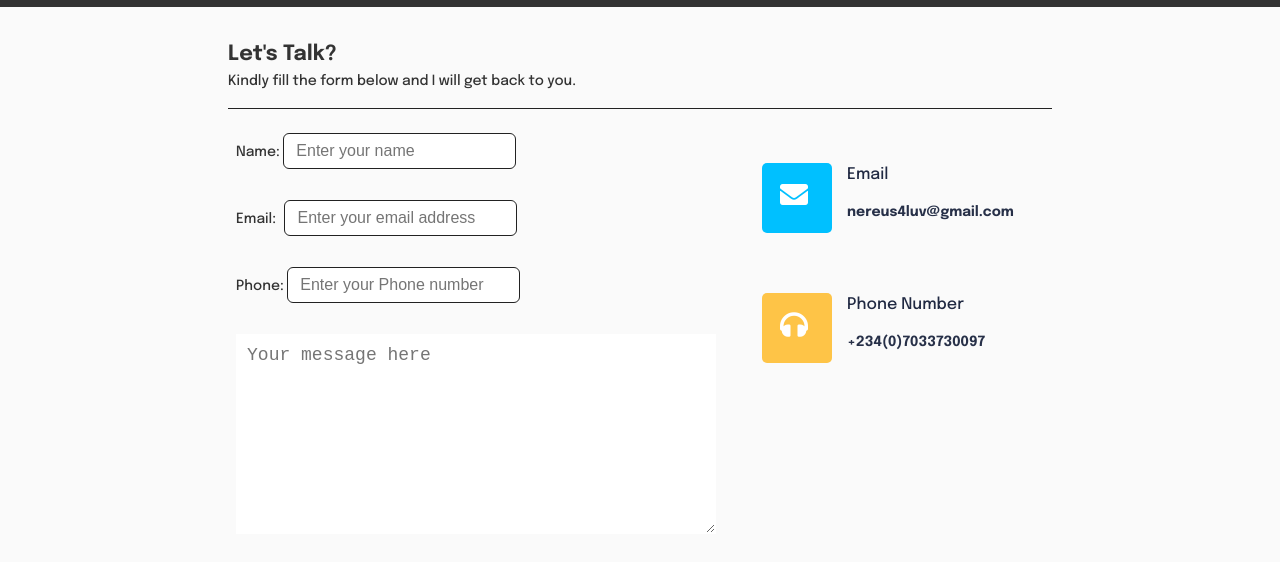
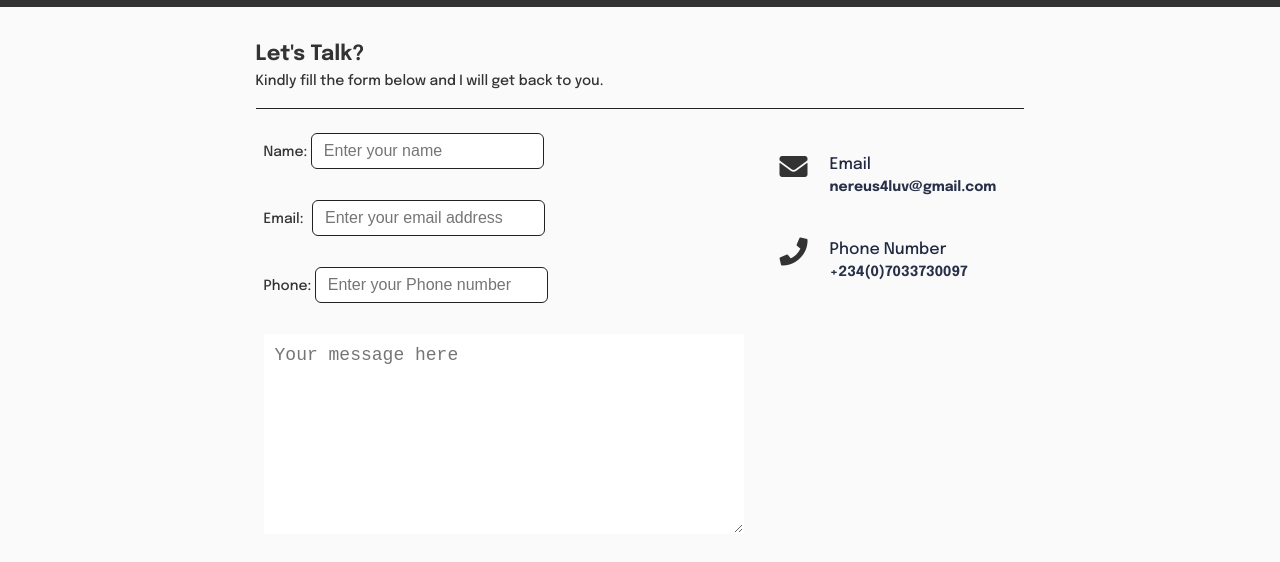
Before and after one commit to Itz-Emmy/Portfolio-Revamp, a plain HTML site: page index.html in a window 1280 px wide. Shown: the part 2846-3408 px from the top of the page. Drawn offline with Linux system fonts and the light colour scheme.

Commit message:
style and text update

```diff
--- a/index.html
+++ b/index.html
@@ -352,7 +352,7 @@
             </div>
           </div>
           <div class="myPhoneNumber">
-            <div><a href="tel:2347033730097"><i class="icon fa fa-headphones fa-2x"></i></a></div>
+            <div><a href="tel:2347033730097"><i class="icon fa fa-phone fa-2x"></i></a></div>
             <div>
               <h6>Phone Number</h6>
               <p>+234(0)7033730097</p>
--- a/styles.css
+++ b/styles.css
@@ -85,6 +85,8 @@ header#home.dark-mode,
 .myPhoneNumber.dark-mode p,
 .myEmail.dark-mode h6,
 .myPhoneNumber.dark-mode h6,
+.myEmail.dark-mode i,
+.myPhoneNumber.dark-mode i,
 .about-me.dark-mode h4 {
   color: hsl(0, 0%, 98%) !important;
 }
@@ -967,7 +969,7 @@ header {
 .about-me p {
   margin-left: 10px;
   font-size: 1.2rem;
-  line-height: 2;
+  line-height: 1.5;
   color: #fff;
 }
 
@@ -1107,12 +1109,10 @@ textarea {
 .myEmail,
 .myPhoneNumber {
   display: flex;
-  padding: 30px;
+  padding: 20px;
 }
 .myEmail h6,
 .myPhoneNumber h6 {
-  margin-left: 15px;
-  margin-bottom: 15px;
   font-size: 16px;
   font-weight: normal;
   color: #202942;
@@ -1120,27 +1120,14 @@ textarea {
 
 .myEmail p,
 .myPhoneNumber p {
-  margin-left: 15px;
   font-weight: bold;
   color: #273048;
 }
 
-.myEmail i {
-  background-color: #00c0ff;
-  width: 70px;
-  height: 70px;
-  padding: 18px;
-  color: #fff;
-  border-radius: 5px;
-}
-
+.myEmail i,
 .myPhoneNumber i {
-  background-color: #fec447;
-  width: 70px;
-  height: 70px;
-  padding: 18px;
-  color: #fff;
-  border-radius: 5px;
+  width: 50px;
+  color: #333;
 }
 
 /* Footer bottom */
@@ -1330,15 +1317,11 @@ footer.section {
   .myPhoneNumber {
     padding: 10px;
   }
-  .myEmail i {
-    width: 60px;
-    height: 60px;
+
+  input[type="email"] {
+    margin-left: 0;
   }
-  .myPhoneNumber i {
-    width: 60px;
-    height: 60px;
-    padding: 16px;
-  }
+
   .articles article {
     padding: 0 10px;
   }
```
